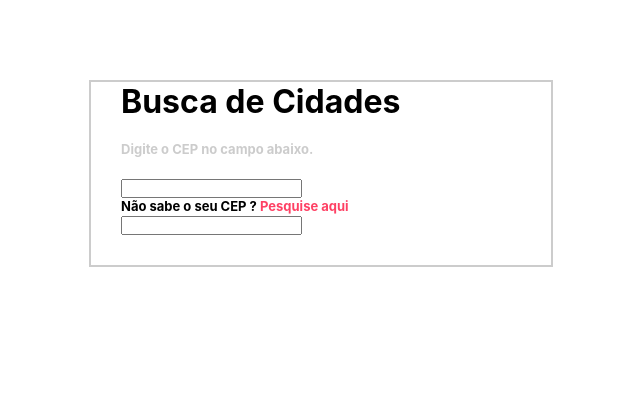
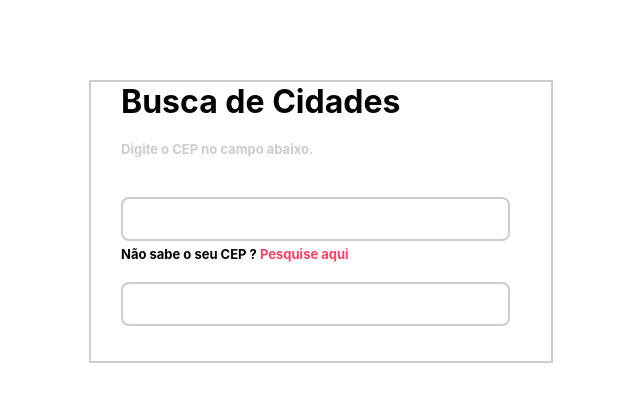
Before and after one commit to RenanBonani/ConsumindoApiRest, a React (Create React App) app in the folder buscacep/: page / in a window 1280 px wide. Shown: the top 402 px of the page, without its empty margins (319-959 px from the left). Built offline with nearby package versions, Linux system fonts and the light colour scheme.

Commit message:
corrigindo o css

```diff
--- a/buscacep/src/App.css
+++ b/buscacep/src/App.css
@@ -15,7 +15,7 @@
   border: #CCC solid 2px;
 }
 
-Field{
+.dados{
   width: 380px;
   height: 40px;
   border: #CCC solid 2px;
--- a/buscacep/src/App.js
+++ b/buscacep/src/App.js
@@ -40,9 +40,9 @@ export default () => {
           <div className="form-grup">
             <h1>Busca de Cidades</h1>
             <h3 className="sub-titulo">Digite o CEP no campo abaixo.</h3>
-            <Field name="cep" type="text" onBlur={(ev) => onBlurCep(ev, setFieldValue)} />
+            <Field name="cep" type="text" onBlur={(ev) => onBlurCep(ev, setFieldValue)} className="dados" />
             <h3>Não sabe o seu CEP ? <a href="https://buscacepinter.correios.com.br/app/endereco/index.php" target="_blank">Pesquise aqui</a></h3>
-            <Field name="cidade" type="text" />
+            <Field name="cidade" type="text" className="dados"/>
           </div>
         </Form>
       )}
```
